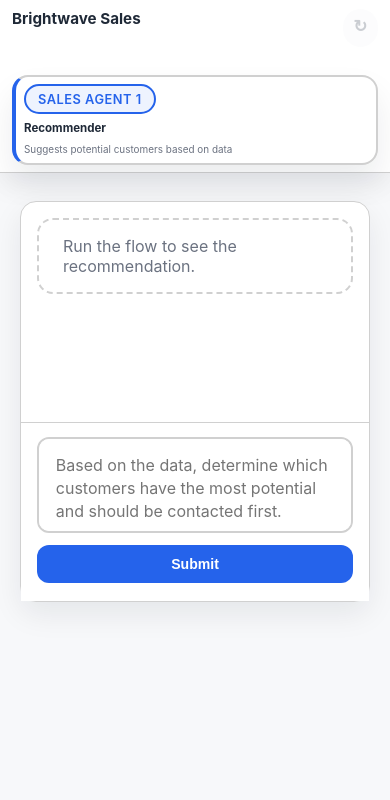
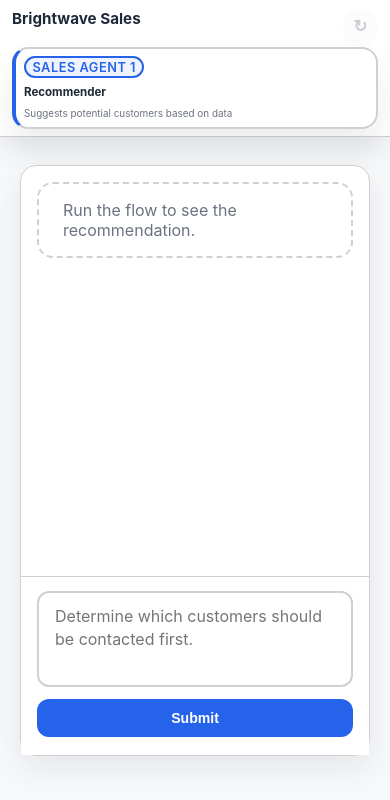
Before and after one commit to JoostPeters106/Single_agent_Research_UVT_Masterthesis, a website: page public/index.html in a window 390 px wide. Drawn offline with Linux system fonts and the light colour scheme.

Commit message:
fixes css

```diff
--- a/public/index.html
+++ b/public/index.html
@@ -37,7 +37,7 @@
               id="chat-input"
               rows="1"
               maxlength="300"
-              placeholder="Based on the data, determine which customers have the most potential and should be contacted first."
+              placeholder="Determine which customers should be contacted first."
             ></textarea>
             <button id="chat-send" type="submit">Submit</button>
           </form>
--- a/public/style.css
+++ b/public/style.css
@@ -45,7 +45,6 @@
   flex-wrap: wrap;
   gap: 1rem;
   row-gap: 0.75rem;
-  margin-bottom: 1.75rem;
 }
 
 .title-block {
@@ -571,7 +570,6 @@
   }
 
   #chat-input {
-    padding: 0.95rem 1.05rem;
     font-size: 1.02rem;
     min-height: 110px;
   }
@@ -583,9 +581,6 @@
 }
 
 @media (max-width: 480px) {
-  #chat-shell {
-    min-height: 0;
-  }
 
   #chat-thread {
     padding: 1rem 1rem 1.5rem;
@@ -615,6 +610,10 @@
 
   .bio {
     padding: 0.45rem 0.5rem;
+  }
+
+  .bio-badge {
+    padding: 0.10rem 0.4rem;
   }
 
   .bio h2 {
--- a/server.js
+++ b/server.js
@@ -8,7 +8,7 @@
 require('dotenv').config();
 
 const PORT = process.env.PORT || 3001;
-const DEFAULT_GEMINI_API_KEY = 'AIzaSyCd8O-whBsmvHobNvzdCaEcKf32ndvaeKI';
+const DEFAULT_GEMINI_API_KEY = 'API-Key';
 const DEFAULT_BASE_URL = 'https://generativelanguage.googleapis.com';
 const DEFAULT_MODEL = 'gemini-2.5-flash-lite';
 
```
